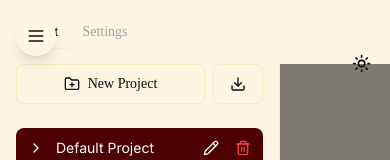
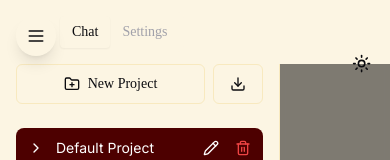
Before and after one commit to nick1udwig/kibitz, a Next.js app: page / in a window 390 px wide. Both pictures are taken after a click on the button 36 px from the left and 36 px from the top of the page. Shown: the top 160 px of the page. Built offline with nearby package versions, Linux system fonts and the light colour scheme; a web font is replaced by a local one.

Commit message:
fix: adjust tab selector position on mobile to avoid hamburger menu overlap

```diff
--- a/src/components/LlmChat/index.tsx
+++ b/src/components/LlmChat/index.tsx
@@ -56,8 +56,8 @@ export const ChatApp = () => {
             <div className="flex flex-col h-full">
               <div className="sticky top-0 z-50 bg-background">
                 <div className={`flex justify-between items-center ${!isMobileMenuOpen ? 'md:flex hidden' : 'flex'}`}>
-                  <Tabs value={activeTab} onValueChange={(value) => setActiveTab(value as 'chat' | 'settings')} className="px-4 py-3">
-                    <div className="flex items-center gap-4">
+                  <Tabs value={activeTab} onValueChange={(value) => setActiveTab(value as 'chat' | 'settings')} className="w-full px-4 py-3">
+                    <div className="flex items-center gap-4 md:pl-0 pl-10">
                       <TabsList>
                         <TabsTrigger value="chat">Chat</TabsTrigger>
                         <TabsTrigger value="settings">Settings</TabsTrigger>
```
